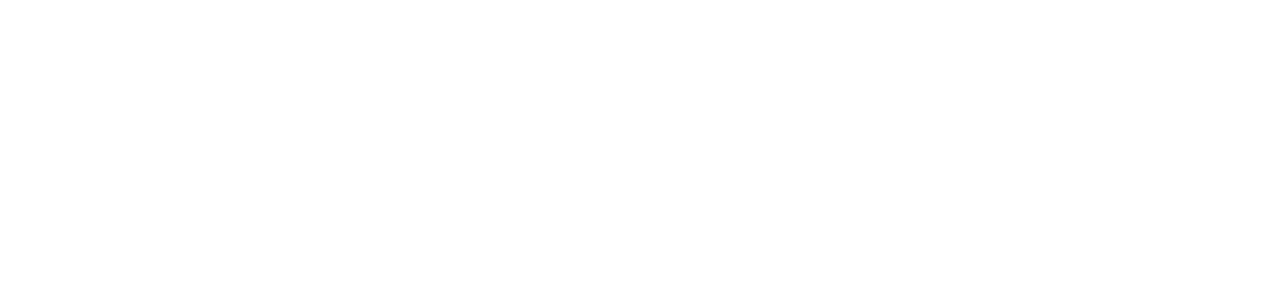
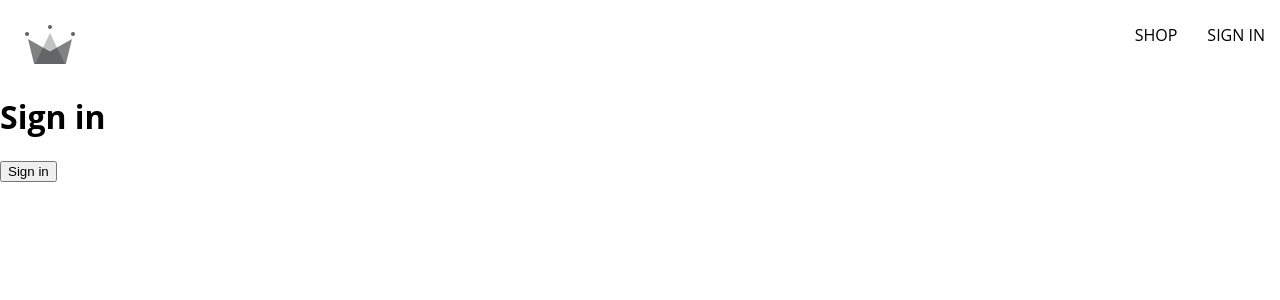
Before and after one commit to bekantskap/crwn-clothing, a React (Create React App) app: page /sign-in in a window 1280 px wide. Before the commit this address had no page. Shown: the top 300 px of the page. Built offline with nearby package versions, Linux system fonts and the light colour scheme; the HTML template or start-up script is replaced by a standard one.

Commit message:
added authentication with firebase

```diff
--- a/package.json
+++ b/package.json
@@ -6,6 +6,7 @@
     "@testing-library/jest-dom": "^5.16.4",
     "@testing-library/react": "^13.3.0",
     "@testing-library/user-event": "^13.5.0",
+    "firebase": "^9.8.2",
     "react": "^18.1.0",
     "react-dom": "^18.1.0",
     "react-router-dom": "^6.3.0",
--- a/src/App.js
+++ b/src/App.js
@@ -1,12 +1,14 @@
 import Home from './Routes/home/home.component';
 import Navigation from './Routes/Navigation/navigation.component';
-import { Routes, Route, Outlet } from 'react-router-dom';
+import { Routes, Route } from 'react-router-dom';
+import SignIn from './Routes/sign-in/sign-in.component';
 
 const App = () => {
   return (
     <Routes>
       <Route path="/" element={<Navigation />}>
         <Route index element={<Home />} />
+        <Route path="sign-in" element={<SignIn />} />
       </Route>
     </Routes>
   );
--- a/src/Routes/Navigation/navigation.component.jsx
+++ b/src/Routes/Navigation/navigation.component.jsx
@@ -12,7 +12,10 @@
         </Link>
         <div className="nav-links-container">
           <Link className="nav-link" to="/shop">
-            Shop
+            SHOP
+          </Link>
+          <Link className="nav-link" to="/sign-in">
+            SIGN IN
           </Link>
         </div>
       </nav>
--- /dev/null
+++ b/src/Routes/sign-in/sign-in.component.jsx
@@ -0,0 +1,20 @@
+import {
+  signInWithGooglePopup,
+  createUserDocumentFromAuth,
+} from '../../utils/firebase/firebase.utils';
+
+const SignIn = () => {
+  const logGoogleUser = async () => {
+    const { user } = await signInWithGooglePopup();
+    createUserDocumentFromAuth(user);
+  };
+
+  return (
+    <div>
+      <h1>Sign in</h1>
+      <button onClick={logGoogleUser}>Sign in</button>
+    </div>
+  );
+};
+
+export default SignIn;
--- /dev/null
+++ b/src/utils/firebase/firebase.utils.js
@@ -0,0 +1,37 @@
+import { initializeApp } from 'firebase/app';
+import {
+  getAuth,
+  signInWithRedirect,
+  signInWithPopup,
+  GoogleAuthProvider,
+} from 'firebase/auth';
+import { getFirestore, doc, getDoc, setDoc } from 'firebase/firestore';
+
+const firebaseConfig = {
+  apiKey: 'AIzaSyAt4XiSeuJHNzcMgJP3b1iiKPkRxsN2k6w',
+  authDomain: 'crwn-clothing-db-aad2b.firebaseapp.com',
+  projectId: 'crwn-clothing-db-aad2b',
+  storageBucket: 'crwn-clothing-db-aad2b.appspot.com',
+  messagingSenderId: '338577707531',
+  appId: '1:338577707531:web:be18a7d46c1f0028d1ad0e',
+};
+
+// Initialize Firebase
+const firebaseApp = initializeApp(firebaseConfig);
+
+const provider = new GoogleAuthProvider();
+provider.setCustomParameters({
+  prompt: 'select_account',
+});
+
+export const auth = getAuth();
+export const signInWithGooglePopup = () => signInWithPopup(auth, provider);
+
+export const db = getFirestore();
+
+export const createUserDocumentFromAuth = async userAuth => {
+  const userDocRef = doc(db, 'users', userAuth.uid);
+
+  const userSnapShot = await getDoc(userDocRef);
+  console.log(userSnapShot);
+};
```
Also changed, not shown: 1 other file (tests, documents, lock files or other folders).
